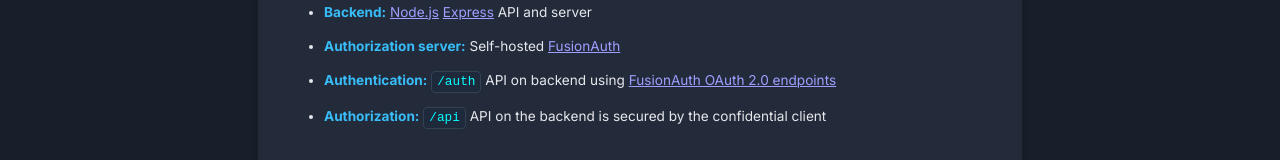
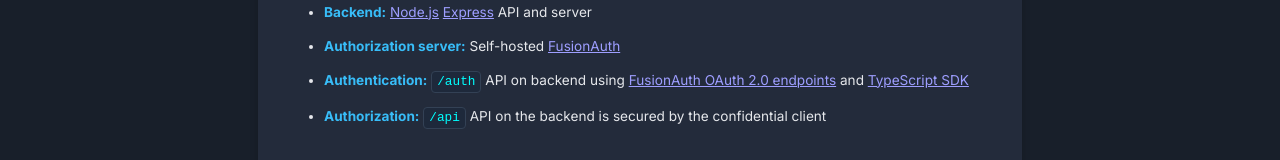
Before and after one commit to kmaida/auth-architecture, a React (Vite) app in the folder bff/frontend/: page / in a window 1280 px wide. Shown: the part 476-636 px from the top of the page. Built offline with nearby package versions, Linux system fonts and the light colour scheme; no server answers.

Commit message:
minor fix to homepage copy

```diff
--- a/bff/frontend/src/pages/HomePage.jsx
+++ b/bff/frontend/src/pages/HomePage.jsx
@@ -16,7 +16,7 @@
         <strong>Authorization server:</strong> Self-hosted <a href="https://fusionauth.io" target="_blank">FusionAuth</a>
       </li>
       <li>
-        <strong>Authentication:</strong> <code>/auth</code> API on backend using <a href="https://fusionauth.io/docs/lifecycle/authenticate-users/oauth/endpoints" target="_blank">FusionAuth OAuth 2.0 endpoints</a>
+        <strong>Authentication:</strong> <code>/auth</code> API on backend using <a href="https://fusionauth.io/docs/lifecycle/authenticate-users/oauth/endpoints" target="_blank">FusionAuth OAuth 2.0 endpoints</a> and <a href="https://github.com/FusionAuth/fusionauth-typescript-client" target="_blank">TypeScript SDK</a>
       </li>
       <li>
         <strong>Authorization:</strong> <code>/api</code> API on the backend is secured by the confidential client
```
